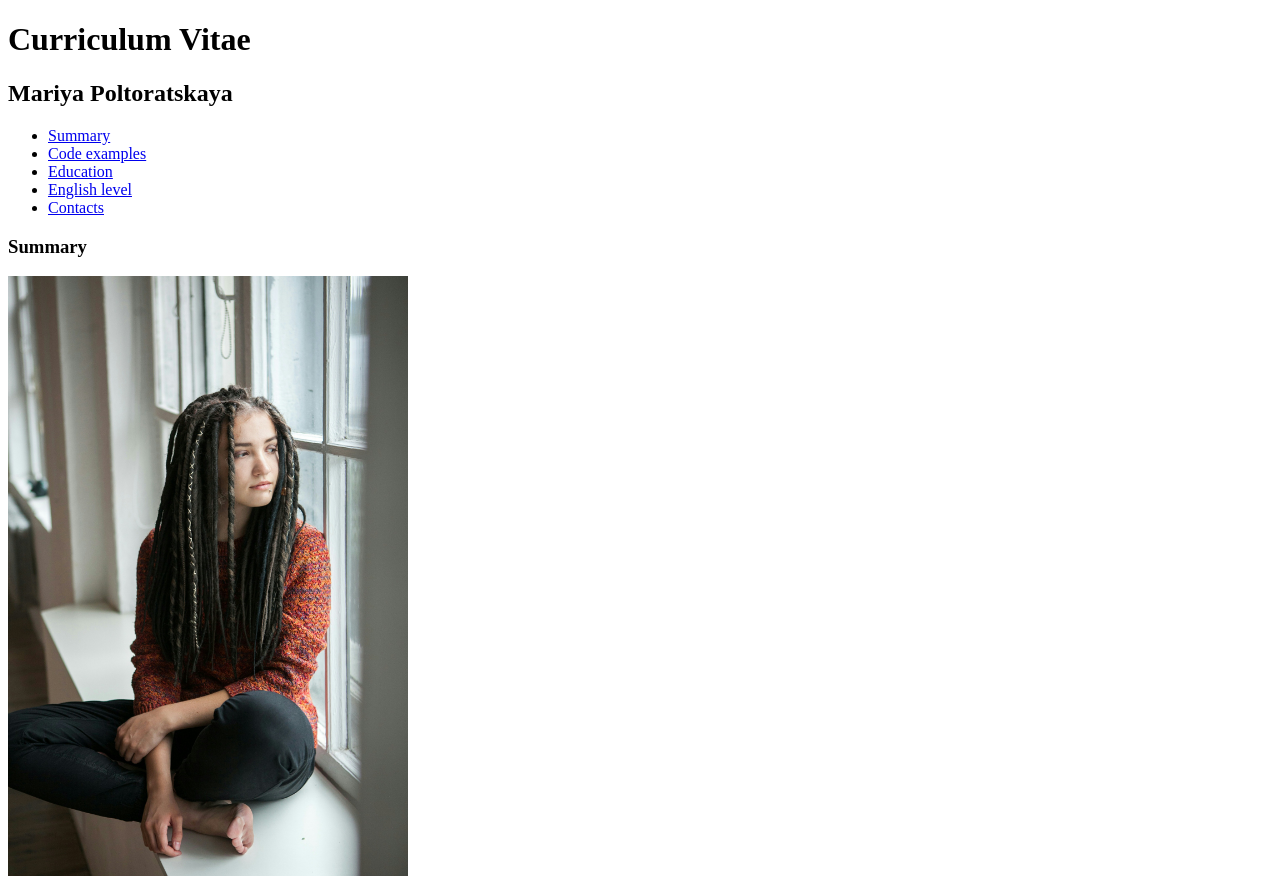
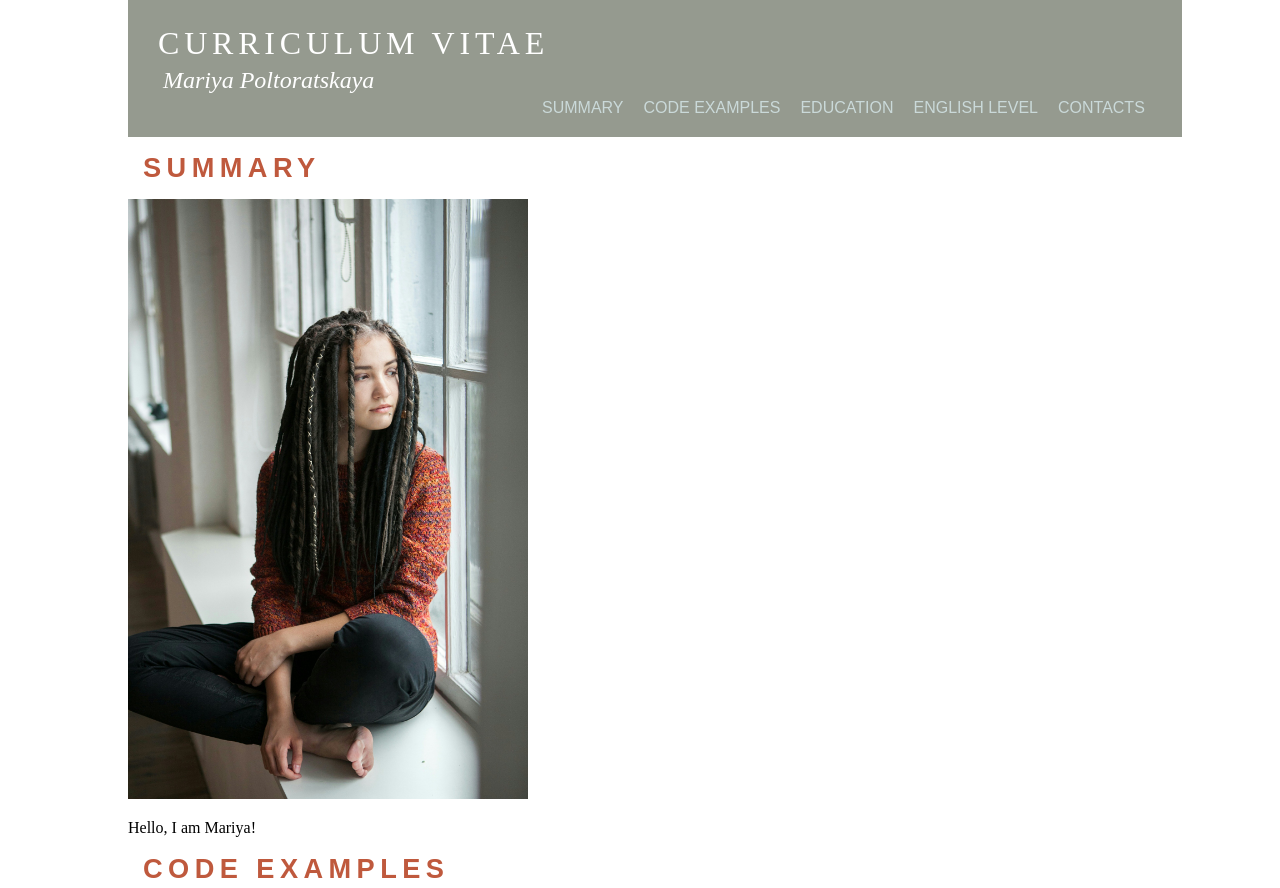
Before and after one commit to MariyaPolt/rsschool-codejam1-cv, a plain HTML site: page index.html in a window 1280 px wide. Shown: the top 888 px of the page. Drawn offline with Linux system fonts and the light colour scheme.

Commit message:
style: add some styles to header

```diff
--- a/index.html
+++ b/index.html
@@ -4,13 +4,13 @@
     <meta charset="utf-8">
     <title>Mariya Poltoratskaya</title>
   </head>
-  <!-- <link rel="stylesheet" href="/css/style.css"> -->
+  <link rel="stylesheet" href="style.css">
   <body>
     <header>
       <h1>Curriculum Vitae</h1>
       <h2>Mariya Poltoratskaya</h2>
       <nav>
-        <ul>
+        <ul id="menu">
           <li><a href="#summary">Summary</a></li>
           <li><a href="#codeExamples">Code examples</a></li>
           <li><a href="#education">Education</a></li>
--- /dev/null
+++ b/style.css
@@ -0,0 +1,69 @@
+body {
+  width: 1024px;
+  margin: 0 auto;
+}
+
+header {
+  top: 0;
+
+  width: 100%;
+  padding: 15px 0 0 30px;
+
+  background-color: #959a8f;
+
+  overflow: hidden;
+}
+
+header h1 {
+  margin-bottom: 0px;
+  margin-top: 10px;
+  text-transform: uppercase;
+  color: white;
+  font-weight: lighter;
+  letter-spacing: 0.15em;
+}
+
+header h2 {
+  margin: 5px;
+
+  color: white;
+  font-weight: lighter;
+  font-style: italic;
+}
+
+nav ul {
+  width: 630px;
+  float: right;
+  display: block;
+  margin: 0 20px 20px 0;
+}
+
+nav li {
+  padding: 0 10px;
+  float: left;
+  font-size: 1em;
+  list-style: none;
+}
+
+nav a {
+  color: #cad9d9;
+  text-transform: uppercase;
+  text-decoration: none;
+  font-family: sans-serif;
+}
+
+nav a:hover {
+  color: #1e1911;
+  transition: color 0.3s;
+}
+
+h3 {
+  margin: 15px;
+
+  text-transform: uppercase;
+  font-family: sans-serif;
+  font-size: 1.7em;
+  letter-spacing: 0.2em;
+  color: #bf593d;
+  font-weight: bold;
+}
```
